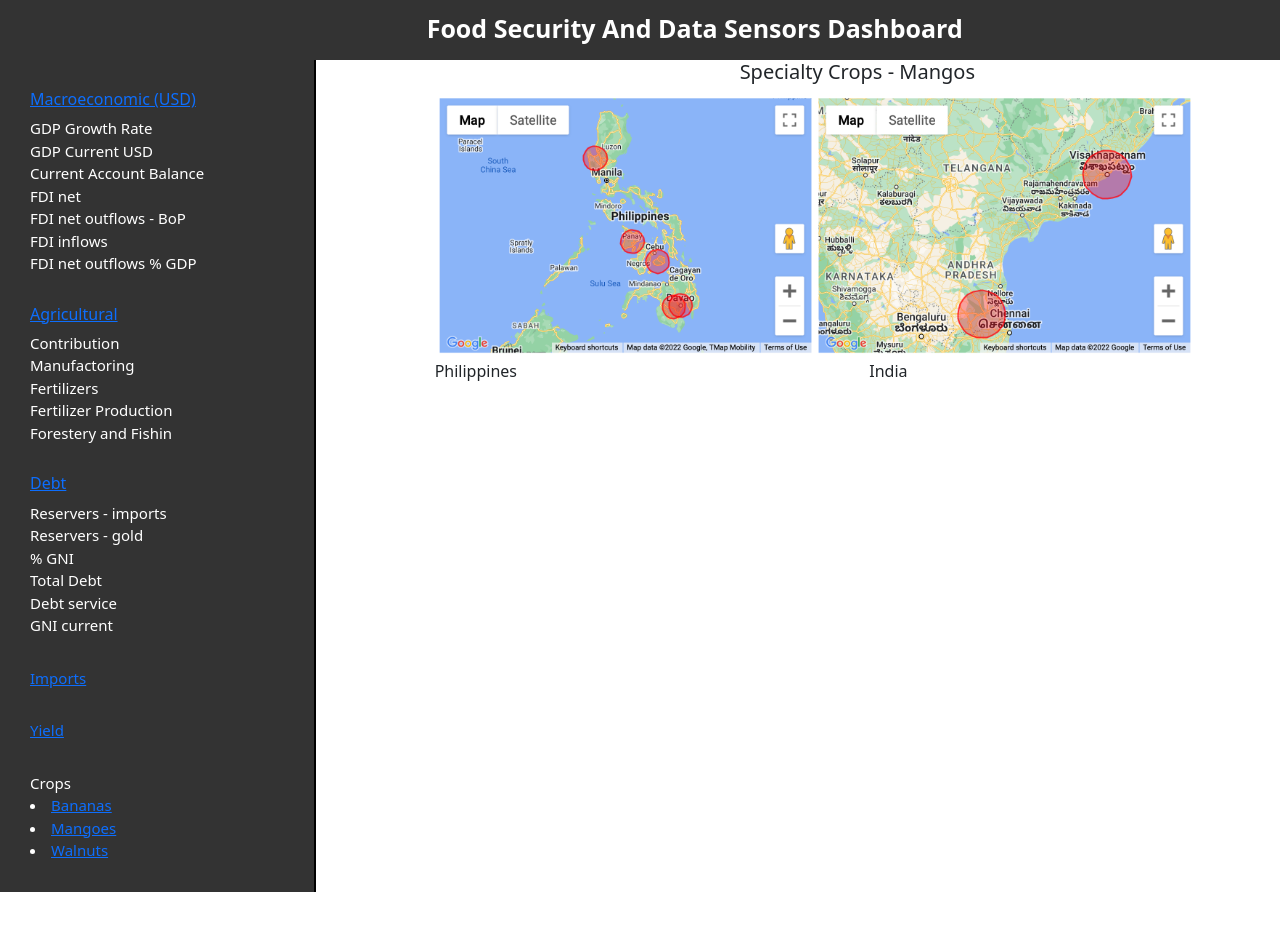
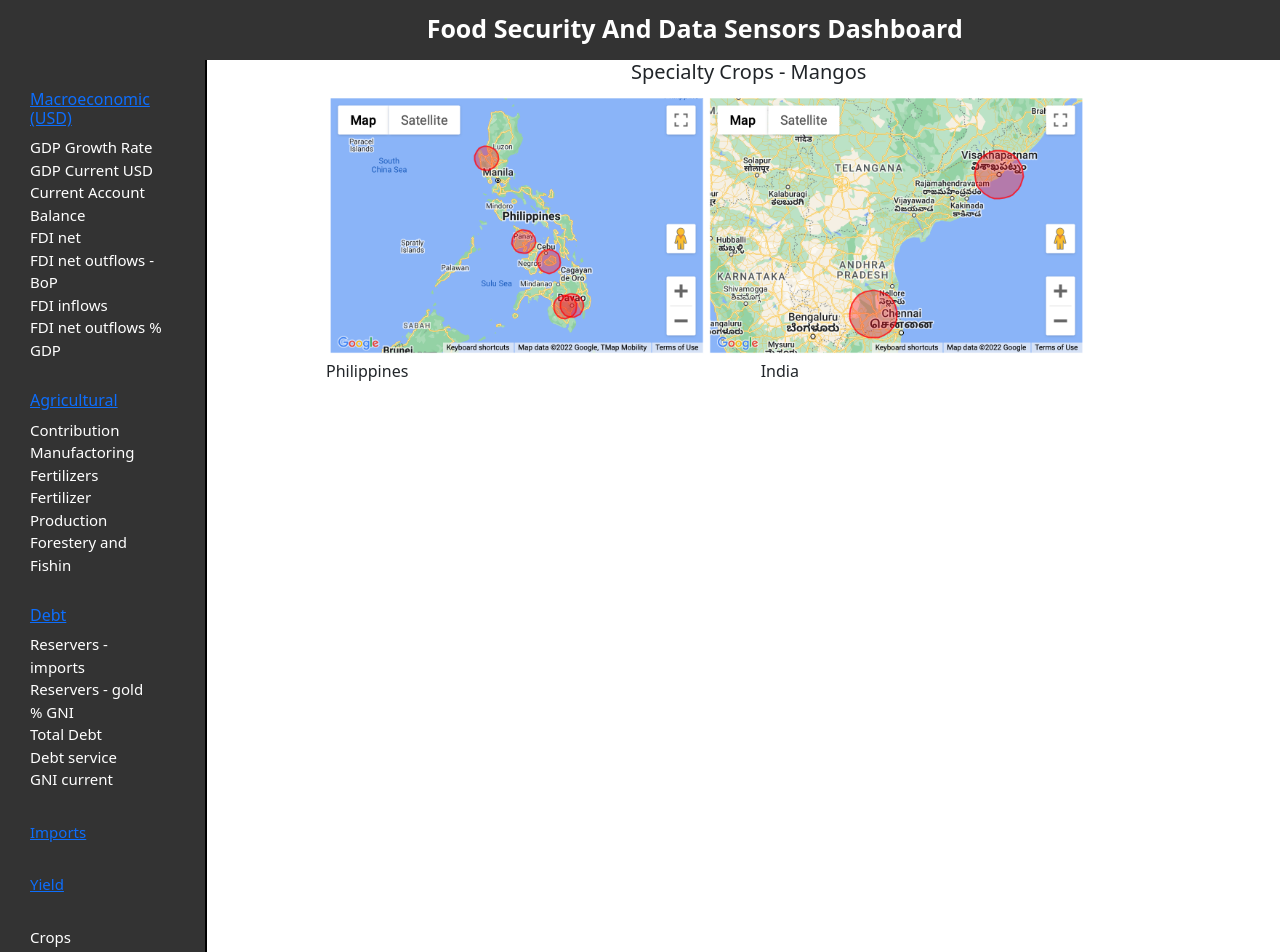
Before and after one commit to harshanirudh/CMPE-280-Hackathon, a React (Create React App) app: page /mangos in a window 1280 px wide. Shown: the top 952 px of the page. Before the commit the page ends 892 px from the top, so only its background shows below. Built offline with nearby package versions, Linux system fonts and the light colour scheme.

Commit message:
CSS Changes

```diff
--- a/src/App.js
+++ b/src/App.js
@@ -8,7 +8,7 @@ import FoodChartPage from './components/foodchartpage';
 import Predict from './components/predict';
 import Bananas from './components/bananas';
 import Walnuts from './components/walnuts';
-import Mangos from './components/mangos';
+import Mangoes from './components/mangos';
 
 function App() {
   return (
@@ -20,7 +20,7 @@ function App() {
           <Route path="/imports" element={<FoodChartPage />}></Route>
           <Route path="/yield" element={<Predict />}></Route>
           <Route path="/bananas" element={<Bananas />}></Route>
-          <Route path="/mangos" element={<Mangos />}></Route>
+          <Route path="/mangos" element={<Mangoes />}></Route>
           <Route path="/walnuts" element={<Walnuts />}></Route>
 
         </Routes>
--- a/src/components/mangos.js
+++ b/src/components/mangos.js
@@ -3,7 +3,7 @@ import NavBar from "./nav";
 import '../App.css';
 
 
-const Mangos = () => {
+const Mangoes = () => {
 
     return (
         <div>
@@ -11,7 +11,7 @@ const Mangos = () => {
                 <Header />
             </div>
             <div className='row'>
-                <div className='col-md-3' style={{"background-color":"#333"}}><NavBar /></div>
+                <div className='col-md-2' style={{"background-color":"#333"}}><NavBar /></div>
                 <div className="col-md-1 vl"></div>
 
                 <div className='col-md-8'>
@@ -43,4 +43,4 @@ export const PopUpContainer = (props) => {
     )
 }
 
-export default Mangos;
+export default Mangoes;
--- a/src/components/nav.js
+++ b/src/components/nav.js
@@ -79,8 +79,6 @@ const NavBar = (props) => {
                     <Link to="/yield">Yield</Link>
                 </div>
                 <div className='nav-main-elements'>Crops
-                <li>
-                    <Link to="/bananas">Bananas</Link></li>
                     <li>
                     <Link to="/mangos">Mangoes</Link></li>
                     <li>
--- a/src/components/predict.js
+++ b/src/components/predict.js
@@ -69,7 +69,7 @@ const Predict = () => {
                 <Header />
             </div>
             <div className='row'>
-                <div className='col-md-3' style={{"background-color":"#333"}}><NavBar /></div>
+                <div className='col-md-2' style={{"background-color":"#333"}}><NavBar /></div>
                 <div className="col-md-1 vl"></div>
 
                 <div className='col-md-8'>
--- a/src/components/walnuts.js
+++ b/src/components/walnuts.js
@@ -10,7 +10,7 @@ const Walnuts = () => {
                 <Header />
             </div>
             <div className='row'>
-                <div className='col-md-3' style={{"background-color":"#333"}}><NavBar /></div>
+                <div className='col-md-2' style={{"background-color":"#333"}}><NavBar /></div>
                 <div className="col-md-1 vl"></div>
 
                 <div className='col-md-8'>
```
